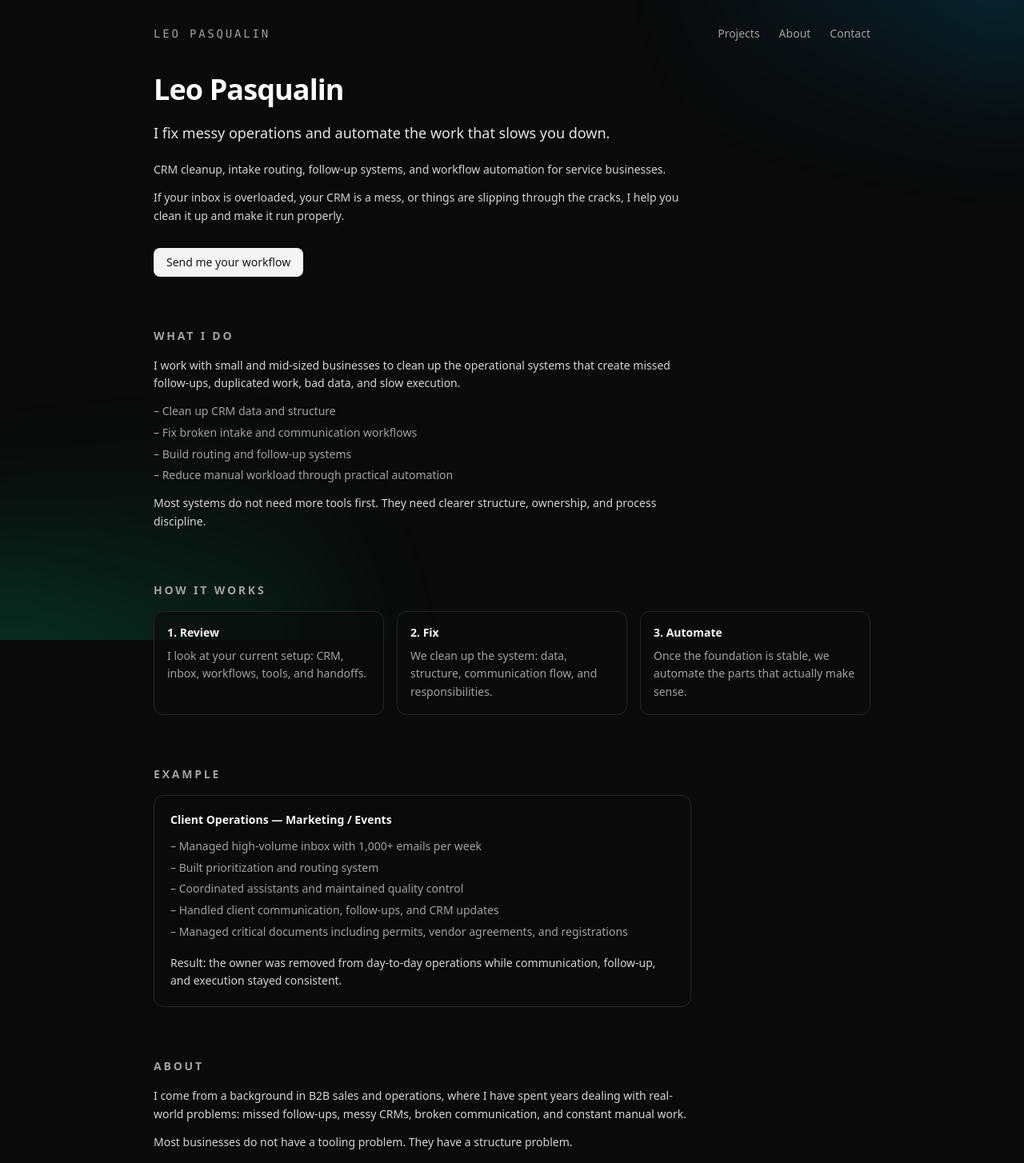
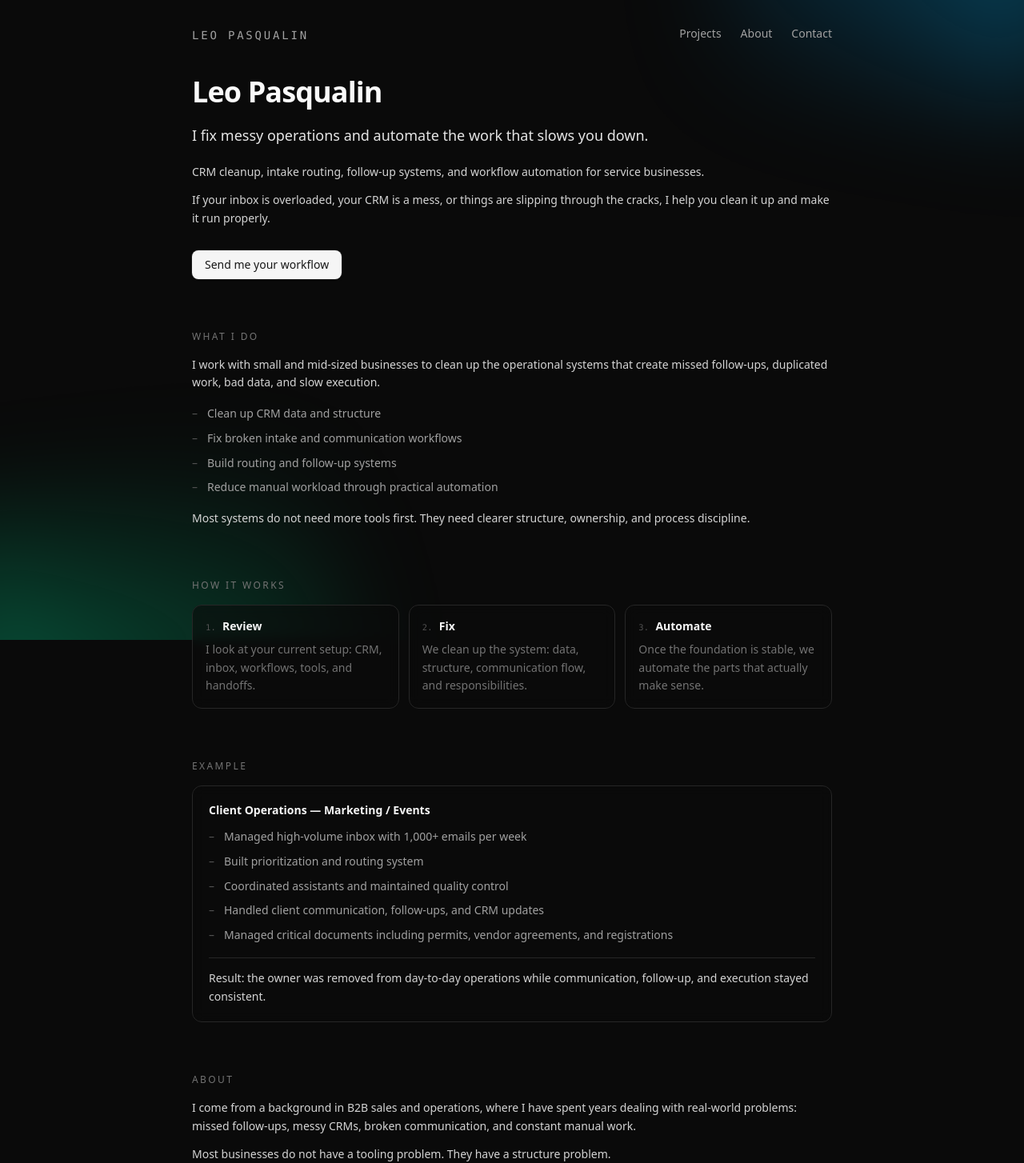
Before and after one commit to lpasqualin/leopaz-site, a Next.js app: page / in a window 1280 px wide. Shown: the top 1454 px of the page at 80% size. Built offline with nearby package versions, Linux system fonts and the light colour scheme.

Commit message:
Claude Design upgrades

```diff
--- a/app/page.tsx
+++ b/app/page.tsx
@@ -18,11 +18,11 @@ export default function HomePage() {
             Leo Pasqualin
           </h1>
 
-          <p className="max-w-2xl text-lg font-medium leading-relaxed text-neutral-200">
+          <p className="text-lg font-medium leading-relaxed text-neutral-200">
             I fix messy operations and automate the work that slows you down.
           </p>
 
-          <div className="max-w-2xl space-y-3 text-sm leading-relaxed text-neutral-300">
+          <div className="space-y-3 text-sm leading-relaxed text-neutral-300">
             <p>
               CRM cleanup, intake routing, follow-up systems, and workflow automation
               for service businesses.
@@ -36,7 +36,7 @@ export default function HomePage() {
           <div className="pt-2">
             <a
               href="mailto:leo@bbstrats.com"
-              className="inline-block rounded-lg bg-neutral-100 px-4 py-2 text-sm font-medium text-neutral-900 transition hover:bg-neutral-200"
+              className="inline-block rounded-lg bg-neutral-100 px-4 py-2 text-sm font-medium text-neutral-900 shadow-[0_0_0_1px_rgba(255,255,255,0.08),0_1px_3px_rgba(0,0,0,0.4)] transition hover:bg-neutral-200 hover:shadow-[0_0_0_1px_rgba(255,255,255,0.15),0_2px_8px_rgba(0,0,0,0.5)]"
             >
               Send me your workflow
             </a>
@@ -47,22 +47,34 @@ export default function HomePage() {
         <section id="work" aria-labelledby="work-heading" className="space-y-4">
           <h2
             id="work-heading"
-            className="text-sm font-semibold uppercase tracking-[0.2em] text-neutral-400"
+            className="text-xs font-medium uppercase tracking-[0.2em] text-neutral-500"
           >
             What I Do
           </h2>
 
-          <div className="max-w-2xl space-y-3 text-sm leading-relaxed text-neutral-300">
+          <div className="space-y-4 text-sm leading-relaxed text-neutral-300">
             <p>
               I work with small and mid-sized businesses to clean up the operational
               systems that create missed follow-ups, duplicated work, bad data, and slow execution.
             </p>
 
-            <ul className="list-inside space-y-1 text-neutral-400">
-              <li>– Clean up CRM data and structure</li>
-              <li>– Fix broken intake and communication workflows</li>
-              <li>– Build routing and follow-up systems</li>
-              <li>– Reduce manual workload through practical automation</li>
+            <ul className="space-y-2 text-neutral-400">
+              <li className="flex gap-3">
+                <span className="shrink-0 text-neutral-600">–</span>
+                <span>Clean up CRM data and structure</span>
+              </li>
+              <li className="flex gap-3">
+                <span className="shrink-0 text-neutral-600">–</span>
+                <span>Fix broken intake and communication workflows</span>
+              </li>
+              <li className="flex gap-3">
+                <span className="shrink-0 text-neutral-600">–</span>
+                <span>Build routing and follow-up systems</span>
+              </li>
+              <li className="flex gap-3">
+                <span className="shrink-0 text-neutral-600">–</span>
+                <span>Reduce manual workload through practical automation</span>
+              </li>
             </ul>
 
             <p>
@@ -76,32 +88,28 @@ export default function HomePage() {
         <section aria-labelledby="process-heading" className="space-y-4">
           <h2
             id="process-heading"
-            className="text-sm font-semibold uppercase tracking-[0.2em] text-neutral-400"
+            className="text-xs font-medium uppercase tracking-[0.2em] text-neutral-500"
           >
             How It Works
           </h2>
 
-          <div className="grid gap-4 md:grid-cols-3">
-            <div className="rounded-xl border border-neutral-800 bg-neutral-950/60 p-4">
-              <h3 className="text-sm font-semibold text-neutral-100">1. Review</h3>
-              <p className="mt-2 text-sm leading-relaxed text-neutral-400">
-                I look at your current setup: CRM, inbox, workflows, tools, and handoffs.
-              </p>
-            </div>
-
-            <div className="rounded-xl border border-neutral-800 bg-neutral-950/60 p-4">
-              <h3 className="text-sm font-semibold text-neutral-100">2. Fix</h3>
-              <p className="mt-2 text-sm leading-relaxed text-neutral-400">
-                We clean up the system: data, structure, communication flow, and responsibilities.
-              </p>
-            </div>
-
-            <div className="rounded-xl border border-neutral-800 bg-neutral-950/60 p-4">
-              <h3 className="text-sm font-semibold text-neutral-100">3. Automate</h3>
-              <p className="mt-2 text-sm leading-relaxed text-neutral-400">
-                Once the foundation is stable, we automate the parts that actually make sense.
-              </p>
-            </div>
+          <div className="grid gap-3 md:grid-cols-3">
+            {[
+              { n: "1", title: "Review", body: "I look at your current setup: CRM, inbox, workflows, tools, and handoffs." },
+              { n: "2", title: "Fix", body: "We clean up the system: data, structure, communication flow, and responsibilities." },
+              { n: "3", title: "Automate", body: "Once the foundation is stable, we automate the parts that actually make sense." },
+            ].map((step) => (
+              <div
+                key={step.n}
+                className="group rounded-xl border border-neutral-800 bg-neutral-950/60 p-4 backdrop-blur-sm transition duration-200 hover:-translate-y-px hover:border-neutral-600/80 hover:shadow-[0_4px_24px_rgba(0,0,0,0.4)]"
+              >
+                <div className="mb-2 flex items-baseline gap-2">
+                  <span className="font-mono text-[0.65rem] tracking-wide text-neutral-600">{step.n}.</span>
+                  <h3 className="text-sm font-semibold text-neutral-100">{step.title}</h3>
+                </div>
+                <p className="text-sm leading-relaxed text-neutral-500">{step.body}</p>
+              </div>
+            ))}
           </div>
         </section>
 
@@ -109,25 +117,32 @@ export default function HomePage() {
         <section aria-labelledby="example-heading" className="space-y-4">
           <h2
             id="example-heading"
-            className="text-sm font-semibold uppercase tracking-[0.2em] text-neutral-400"
+            className="text-xs font-medium uppercase tracking-[0.2em] text-neutral-500"
           >
             Example
           </h2>
 
-          <div className="max-w-2xl rounded-xl border border-neutral-800 bg-neutral-950/60 p-5">
+          <div className="rounded-xl border border-neutral-800 bg-neutral-950/60 p-5 backdrop-blur-sm transition duration-200 hover:-translate-y-px hover:border-neutral-600/80 hover:shadow-[0_4px_24px_rgba(0,0,0,0.4)]">
             <h3 className="text-sm font-semibold text-neutral-100">
               Client Operations — Marketing / Events
             </h3>
 
-            <ul className="mt-3 list-inside space-y-1 text-sm leading-relaxed text-neutral-400">
-              <li>– Managed high-volume inbox with 1,000+ emails per week</li>
-              <li>– Built prioritization and routing system</li>
-              <li>– Coordinated assistants and maintained quality control</li>
-              <li>– Handled client communication, follow-ups, and CRM updates</li>
-              <li>– Managed critical documents including permits, vendor agreements, and registrations</li>
+            <ul className="mt-3 space-y-2 text-sm leading-relaxed text-neutral-400">
+              {[
+                "Managed high-volume inbox with 1,000+ emails per week",
+                "Built prioritization and routing system",
+                "Coordinated assistants and maintained quality control",
+                "Handled client communication, follow-ups, and CRM updates",
+                "Managed critical documents including permits, vendor agreements, and registrations",
+              ].map((item) => (
+                <li key={item} className="flex gap-3">
+                  <span className="shrink-0 text-neutral-600">–</span>
+                  <span>{item}</span>
+                </li>
+              ))}
             </ul>
 
-            <p className="mt-4 text-sm leading-relaxed text-neutral-300">
+            <p className="mt-4 border-t border-neutral-800 pt-3.5 text-sm leading-relaxed text-neutral-300">
               Result: the owner was removed from day-to-day operations while communication,
               follow-up, and execution stayed consistent.
             </p>
@@ -138,12 +153,12 @@ export default function HomePage() {
         <section id="about" aria-labelledby="about-heading" className="space-y-4">
           <h2
             id="about-heading"
-            className="text-sm font-semibold uppercase tracking-[0.2em] text-neutral-400"
+            className="text-xs font-medium uppercase tracking-[0.2em] text-neutral-500"
           >
             About
           </h2>
 
-          <div className="max-w-2xl space-y-3 text-sm leading-relaxed text-neutral-300">
+          <div className="space-y-3 text-sm leading-relaxed text-neutral-300">
             <p>
               I come from a background in B2B sales and operations, where I have spent years
               dealing with real-world problems: missed follow-ups, messy CRMs, broken
@@ -163,22 +178,22 @@ export default function HomePage() {
         <section id="contact" aria-labelledby="contact-heading" className="space-y-3">
           <h2
             id="contact-heading"
-            className="text-sm font-semibold uppercase tracking-[0.2em] text-neutral-400"
+            className="text-xs font-medium uppercase tracking-[0.2em] text-neutral-500"
           >
             Contact
           </h2>
 
-          <div className="max-w-2xl text-sm leading-relaxed text-neutral-300">
+          <div className="text-sm leading-relaxed text-neutral-300">
             <p>
               Email:{" "}
               <a
                 href="mailto:leo@bbstrats.com"
-                className="underline underline-offset-4 hover:text-neutral-100"
+                className="underline underline-offset-4 decoration-neutral-600 hover:text-neutral-100 hover:decoration-neutral-400 transition-colors"
               >
                 leo@bbstrats.com
               </a>
             </p>
-            <p className="mt-2 text-neutral-400">
+            <p className="mt-2 text-neutral-500">
               Send me a quick overview of your current workflow. I will tell you
               what is likely broken and where to start.
             </p>
--- a/components/Layout.tsx
+++ b/components/Layout.tsx
@@ -9,7 +9,7 @@ type LayoutProps = {
 export function Layout({ children }: LayoutProps) {
   return (
     <div className="relative min-h-screen bg-neutral-950 text-neutral-100">
-      {/* Fixed background gradients (subtle, stay put while scrolling) */}
+      {/* Fixed background gradients */}
       <div
         className="pointer-events-none fixed inset-0 z-0 overflow-hidden"
         aria-hidden="true"
@@ -17,18 +17,18 @@ export function Layout({ children }: LayoutProps) {
         {/* Bottom-left glow */}
         <div
           className="absolute left-[-6rem] bottom-[-6rem] h-[18rem] w-[32rem] -rotate-10
-                     bg-gradient-to-tr from-emerald-400/30 via-emerald-500/12 to-transparent blur-3xl"
+                     bg-gradient-to-tr from-emerald-400/50 via-emerald-500/20 to-transparent blur-3xl"
         />
 
         {/* Top-right glow */}
         <div
           className="absolute right-[-4rem] top-[-8rem] h-[16rem] w-[28rem] rotate-6
-                     bg-gradient-to-bl from-sky-400/26 via-sky-500/10 to-transparent blur-3xl"
+                     bg-gradient-to-bl from-sky-400/45 via-sky-500/18 to-transparent blur-3xl"
         />
       </div>
 
       {/* Content (above gradients) */}
-      <div className="relative z-10 mx-auto max-w-4xl px-4 pb-16 pt-8 sm:px-6 lg:px-0">
+      <div className="relative z-10 mx-auto max-w-4xl px-12 pb-16 pt-8">
         {children}
       </div>
     </div>
--- a/components/Nav.tsx
+++ b/components/Nav.tsx
@@ -1,25 +1,40 @@
 // components/Nav.tsx
 
+"use client";
+
 import Link from "next/link";
+import { usePathname } from "next/navigation";
 
 export function Nav() {
+  const pathname = usePathname();
+
+  const linkClass = (href: string) => {
+    const active = pathname === href || (href === "/work" && pathname.startsWith("/work"));
+    return [
+      "transition-colors duration-150 pb-0.5 border-b",
+      active
+        ? "text-neutral-100 border-neutral-500/50"
+        : "text-neutral-400 border-transparent hover:text-neutral-100 hover:border-neutral-500/40",
+    ].join(" ");
+  };
+
   return (
     <header className="mb-10 flex items-center justify-between">
       <Link
         href="/"
-        className="font-mono text-sm uppercase tracking-[0.2em] text-neutral-400"
+        className="font-mono text-sm uppercase tracking-[0.2em] text-neutral-400 transition-colors hover:text-neutral-200"
       >
         Leo Pasqualin
       </Link>
 
-      <nav className="flex items-center gap-6 text-sm text-neutral-400">
-        <Link href="/#projects" className="transition hover:text-neutral-100">
+      <nav className="flex items-center gap-6 text-sm">
+        <Link href="/work" className={linkClass("/work")}>
           Projects
         </Link>
-        <Link href="/about" className="transition hover:text-neutral-100">
+        <Link href="/about" className={linkClass("/about")}>
           About
         </Link>
-        <Link href="/contact" className="transition hover:text-neutral-100">
+        <Link href="/contact" className={linkClass("/contact")}>
           Contact
         </Link>
       </nav>
--- a/components/WorkCard.tsx
+++ b/components/WorkCard.tsx
@@ -1,48 +1,73 @@
 // components/WorkCard.tsx
 
-import Link from "next/link";
 import type { WorkItem } from "@/data/workItems";
+
+const kindLabel: Record<string, string> = { pdf: "PDF", system: "System", sop: "SOP" };
+
+const kindStyles: Record<string, string> = {
+  pdf:    "bg-emerald-400/10 border-emerald-400/25 text-emerald-300/90",
+  system: "bg-sky-400/10 border-sky-400/25 text-sky-300/90",
+  sop:    "bg-stone-400/10 border-stone-400/25 text-stone-300/70",
+};
 
 type WorkCardProps = {
   item: WorkItem;
+  featured?: boolean;
 };
 
-const kindLabel: Record<WorkItem["kind"], string> = {
-  pdf: "PDF artifact",
-  system: "System architecture",
-  sop: "SOP",
-};
+export function WorkCard({ item, featured = false }: WorkCardProps) {
+  const isSystem = item.kind === "system";
+  const hasLink = item.href && item.href !== "#";
 
-export function WorkCard({ item }: WorkCardProps) {
   return (
-    <article className="group flex flex-col justify-between rounded-xl border border-neutral-800 bg-neutral-900/40 p-4 transition hover:-translate-y-1 hover:border-neutral-500 hover:bg-neutral-900/80">
-      <header className="mb-3">
-        <div className="mb-1 text-xs font-medium uppercase tracking-[0.16em] text-neutral-500">
-          {kindLabel[item.kind]}
-        </div>
-        <h3 className="text-base font-semibold text-neutral-50">
+    <div
+      className={[
+        "group flex flex-col gap-3 rounded-xl border border-neutral-800 backdrop-blur-sm",
+        "transition duration-200 hover:-translate-y-px hover:border-neutral-600/80 hover:shadow-[0_6px_32px_rgba(0,0,0,0.5)]",
+        featured ? "bg-neutral-950/70 p-6" : "bg-neutral-950/55 p-5",
+      ].join(" ")}
+    >
+      {/* Title + badge */}
+      <div className="flex items-start justify-between gap-4">
+        <h3 className={featured ? "text-base font-semibold leading-snug text-neutral-100" : "text-sm font-semibold leading-snug text-neutral-100"}>
           {item.title}
         </h3>
-      </header>
+        <span
+          className={[
+            "shrink-0 rounded font-mono text-[0.6rem] uppercase tracking-[0.15em] px-2 py-0.5 border",
+            kindStyles[item.kind] ?? kindStyles.sop,
+          ].join(" ")}
+        >
+          {kindLabel[item.kind]}
+        </span>
+      </div>
 
-      <p className="mb-3 text-sm text-neutral-300">
-        {item.summary}
-      </p>
+      {/* Summary */}
+      <p className="text-sm leading-relaxed text-neutral-500">{item.summary}</p>
 
-      <p className="mb-4 text-xs text-neutral-500">
-        <span className="font-medium text-neutral-400">What this shows: </span>
-        {item.whatThisShows}
-      </p>
+      {/* What this shows */}
+      <p className="text-xs italic leading-relaxed text-neutral-600">{item.whatThisShows}</p>
 
-      <div className="mt-auto flex items-center justify-between text-xs">
-        <Link
-          href={item.href}
-          className="inline-flex items-center gap-1 font-medium text-neutral-300 underline-offset-4 hover:underline"
-        >
-          View artifact
-          <span aria-hidden>↗</span>
-        </Link>
+      {/* Footer */}
+      <div className="pt-1">
+        {isSystem ? (
+          <span className="font-mono text-[0.6875rem] uppercase tracking-[0.1em] text-neutral-600">
+            Standalone product
+          </span>
+        ) : hasLink ? (
+          <a
+            href={item.href}
+            target="_blank"
+            rel="noopener noreferrer"
+            className="inline-flex items-center gap-1.5 font-mono text-[0.6875rem] uppercase tracking-[0.1em] text-neutral-600 transition hover:text-neutral-400"
+          >
+            View PDF
+            <svg width="10" height="10" viewBox="0 0 10 10" fill="none" className="opacity-50">
+              <path d="M2 8L8 2M8 2H4M8 2V6" stroke="currentColor" strokeWidth="1.2" strokeLinecap="round" strokeLinejoin="round" />
+            </svg>
+          </a>
+        ) : null}
       </div>
-    </article>
+    </div>
   );
 }
```
Also changed, not shown: app/work/page.tsx (added, +54 -0 lines).
